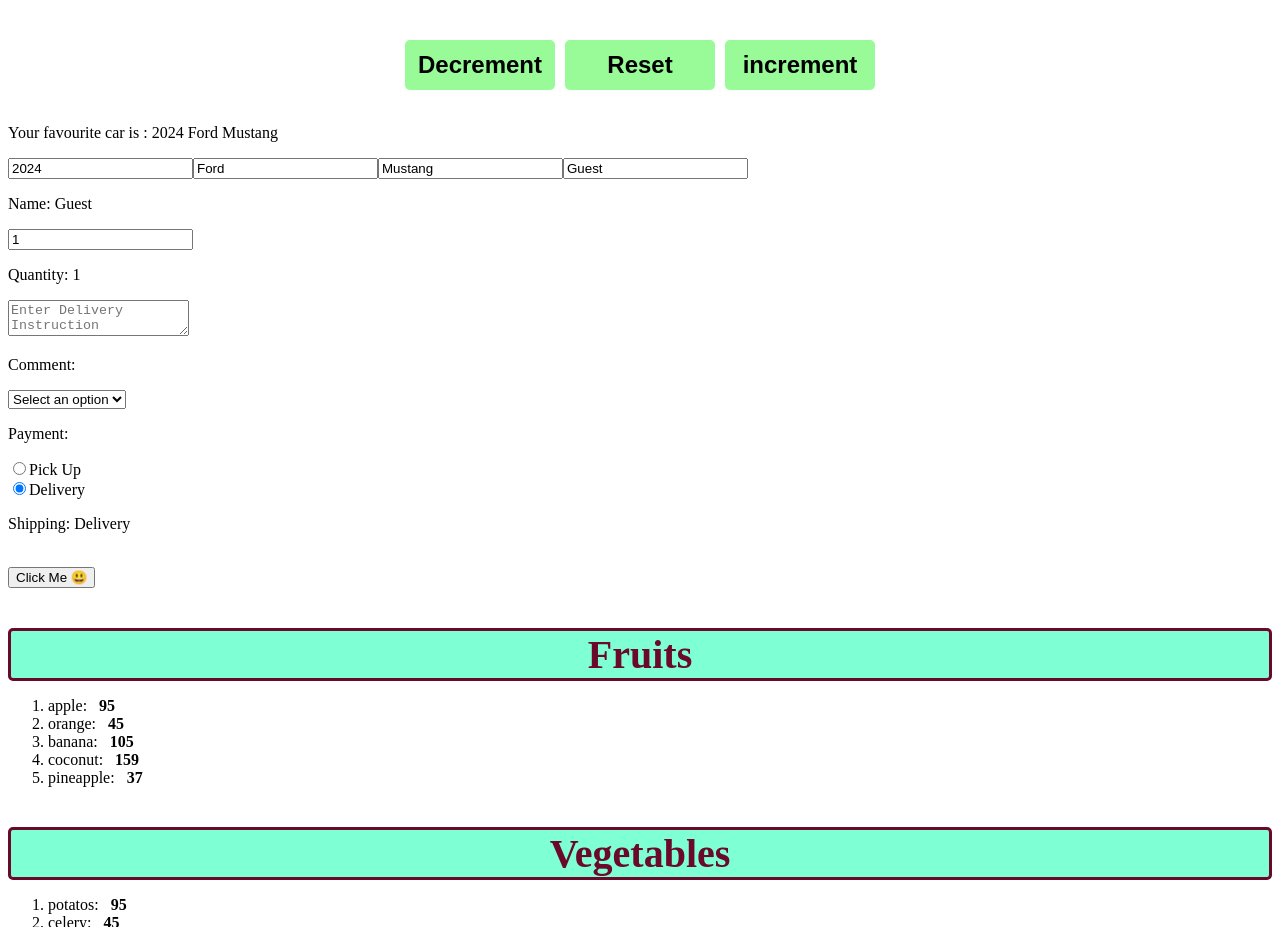
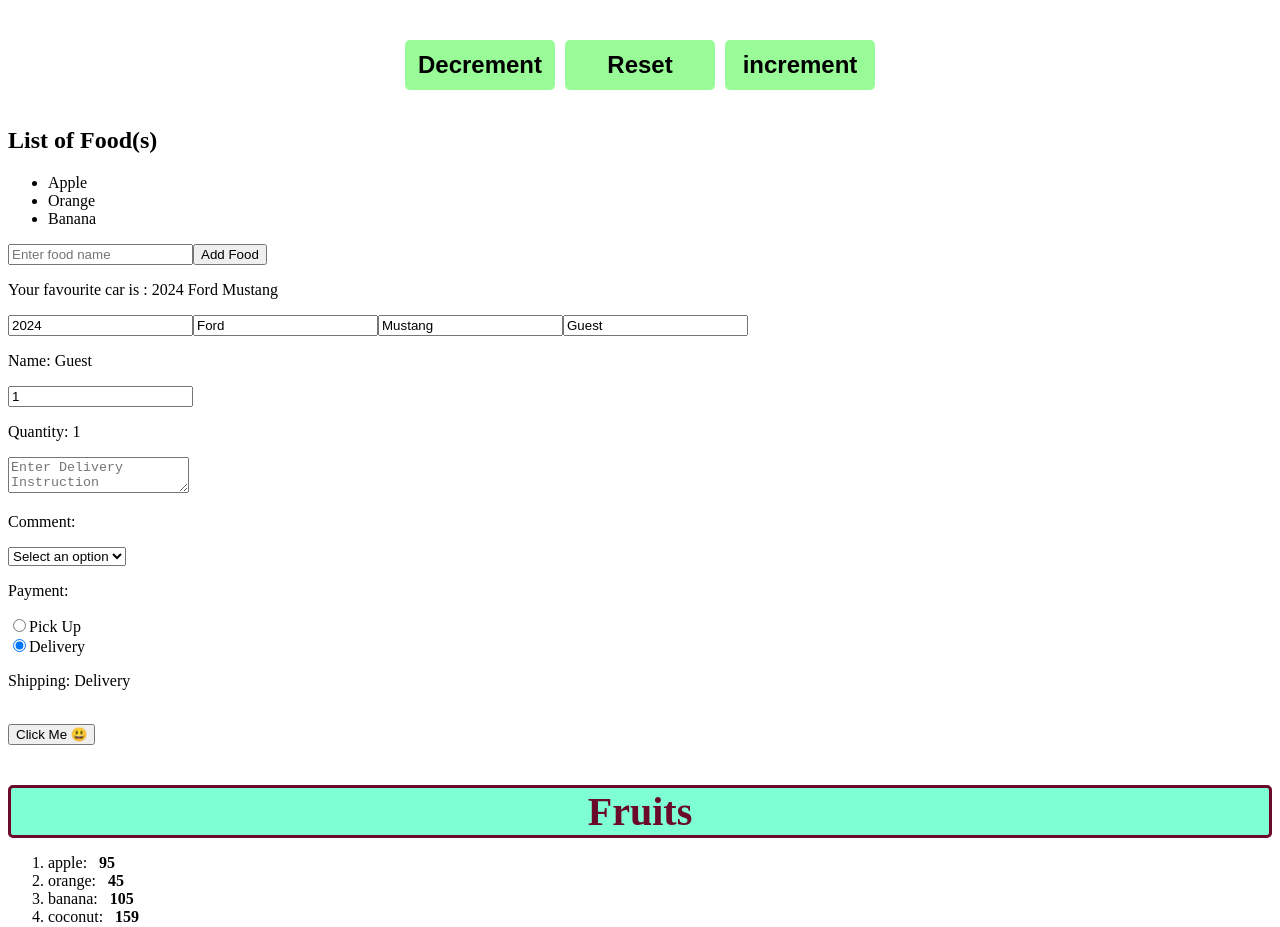
Before and after one commit to Bulbasaur-Bud/React_Course, a React (Vite) app in the folder my-react-app/: page / in a window 1280 px wide. Shown: the part 940-1867 px from the top of the page. Built offline with nearby package versions, Linux system fonts and the light colour scheme.

Commit message:
add and remove object

```diff
--- a/my-react-app/src/MyComponent.jsx
+++ b/my-react-app/src/MyComponent.jsx
@@ -42,6 +42,19 @@
     model: "Mustang",
   });
 
+  const [foods, setFoods] = useState(["Apple", "Orange", "Banana"]);
+
+  function handleAddFood() {
+    const newFood = document.getElementById("foodInput").value;
+    document.getElementById("foodInput").value = "";
+
+    setFoods((prevFoods) => [...prevFoods, newFood]);
+  }
+
+  function handleRemoveFood(index) {
+    setFoods(foods.filter((_, i) => i !== index));
+  }
+
   function handleNameChange(event) {
     setName(event.target.value);
   }
@@ -76,6 +89,16 @@
 
   return (
     <div>
+      <h2>List of Food(s)</h2>
+      <ul>
+        {foods.map((food, index) => (
+          <li key={index} onClick={() => handleRemoveFood(index)}>
+            {food}
+          </li>
+        ))}
+      </ul>
+      <input type="text" id="foodInput" placeholder="Enter food name" />
+      <button onClick={handleAddFood}>Add Food</button>
       <p>
         Your favourite car is : {car.year} {car.make} {car.model}
       </p>
```
